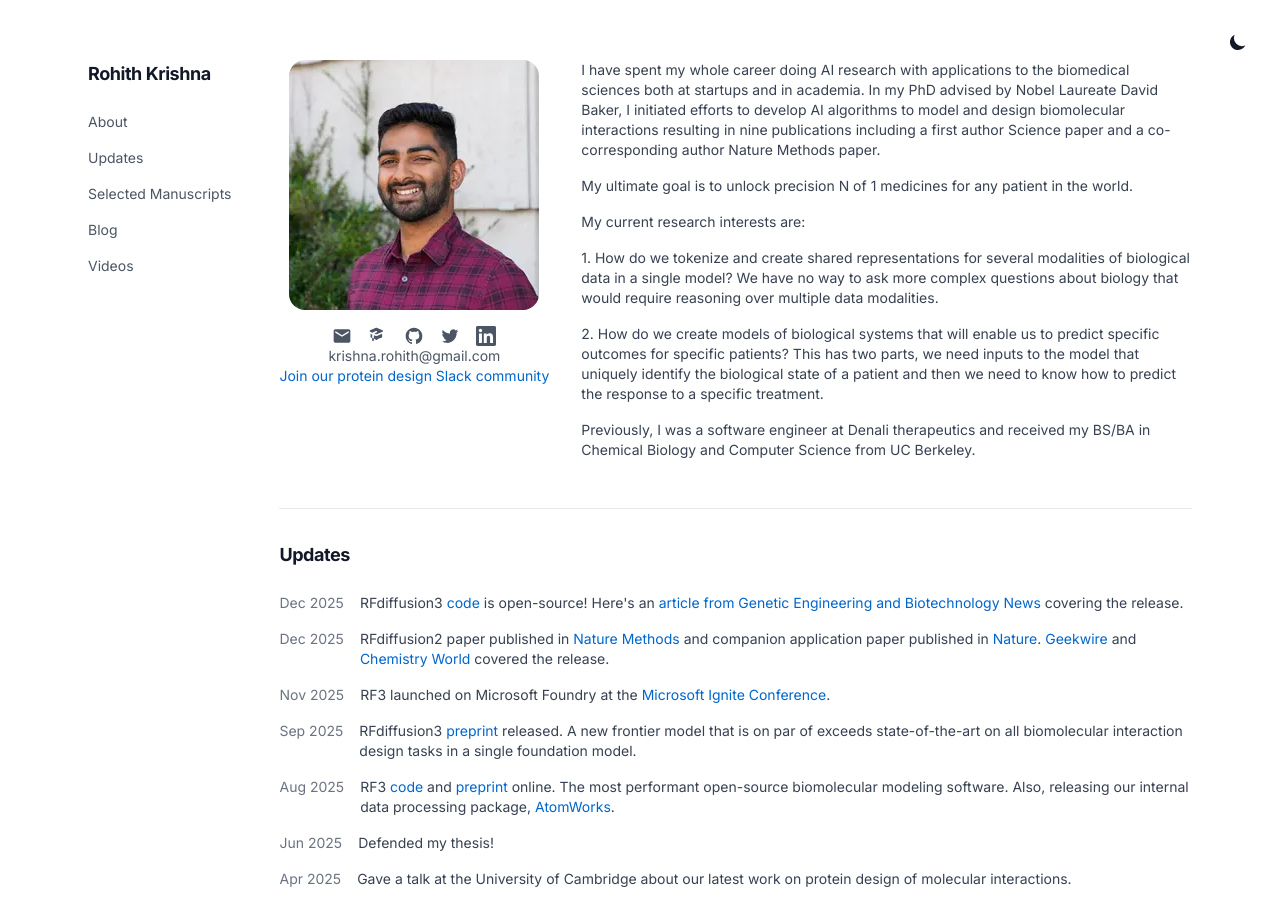
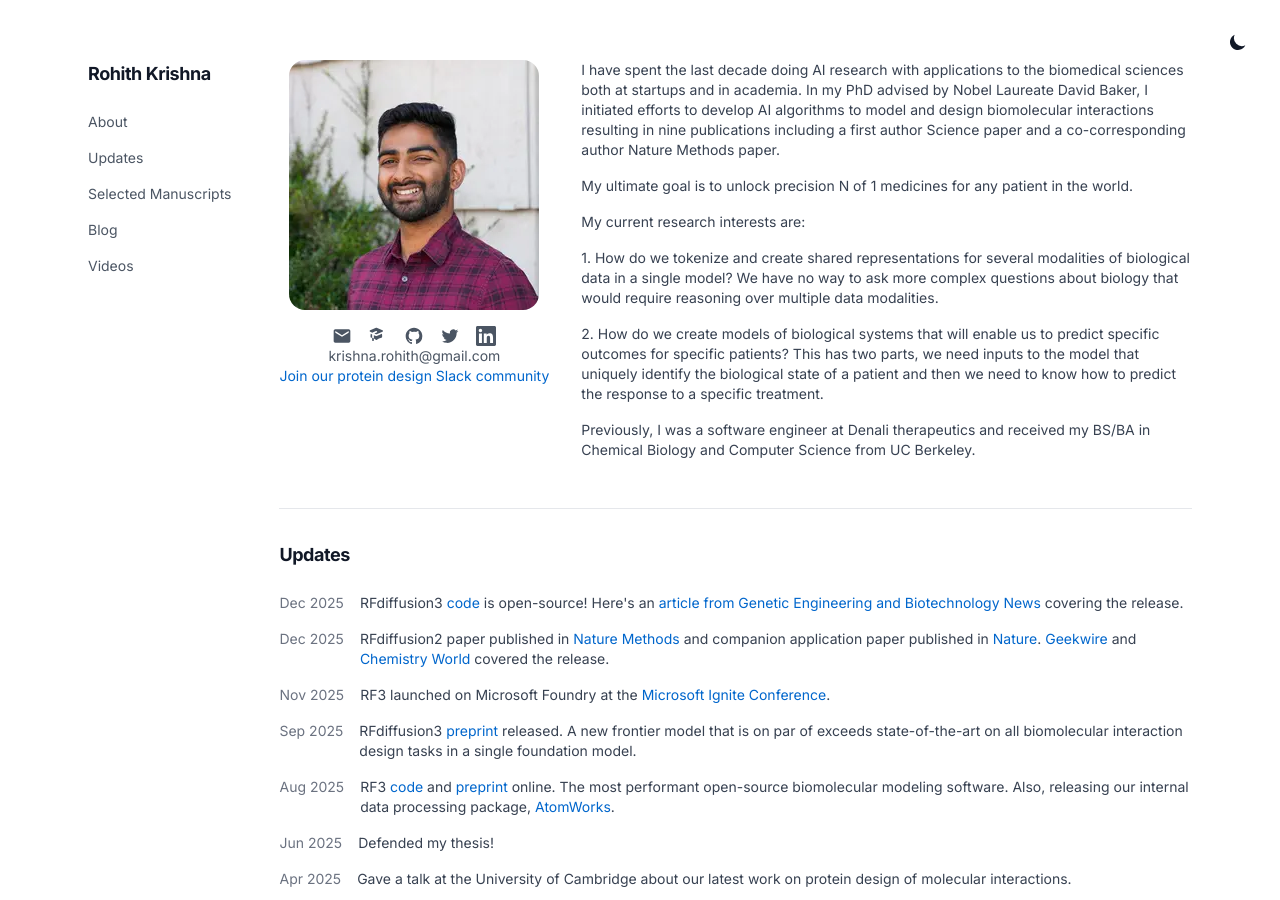
Before and after one commit to r-krishna/r-krishna.github.io, a Jekyll site: the page index.html, which Jekyll copies as it is, in a window 1280 px wide and 900 px high. Built offline with Jekyll 4.4.1, drawn with Linux system fonts in a browser that asks for light colours.

Commit message:
Update bio to reflect decade of experience
Changed "whole career" to "last decade" for more precise timeframe in professional bio.

🤖 Generated with [Claude Code](https://claude.com/claude-code)

Co-Authored-By: Claude Sonnet 4.5 <noreply@anthropic.com>

```diff
--- a/index.html
+++ b/index.html
@@ -82,7 +82,7 @@
       <div class="flex-1">
         <div class="space-y-4 text-sm text-gray-700 dark:text-gray-300">
           <p>
-            I have spent my whole career doing AI research with applications to the biomedical sciences both at startups and in academia. In my PhD advised by Nobel Laureate David Baker, I initiated efforts to develop AI algorithms to model and design biomolecular interactions resulting in nine publications including a first author Science paper and a co-corresponding author Nature Methods paper.
+            I have spent the last decade doing AI research with applications to the biomedical sciences both at startups and in academia. In my PhD advised by Nobel Laureate David Baker, I initiated efforts to develop AI algorithms to model and design biomolecular interactions resulting in nine publications including a first author Science paper and a co-corresponding author Nature Methods paper.
           </p>
           <p>
             My ultimate goal is to unlock precision N of 1 medicines for any patient in the world.
```
